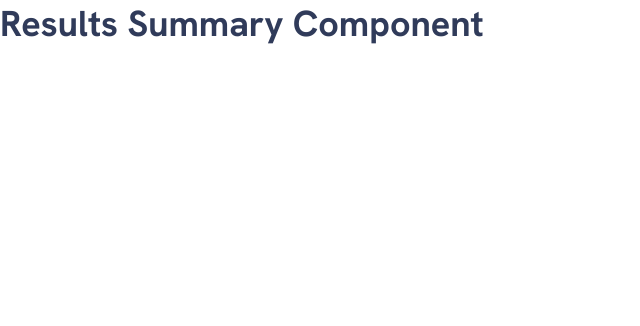
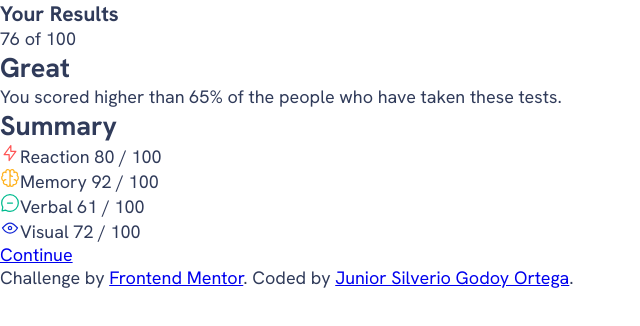
Before and after one commit to JuniorGodoyOrtega/results-summary-component, a plain HTML site: page index.html in a window 1280 px wide. Shown: the whole page, without its empty margins (0-640 px from the left). Drawn offline with Linux system fonts and the light colour scheme.

Commit message:
agrega script para objetos dinamicamente, refactoriza la estructura html

```diff
--- a/index.html
+++ b/index.html
@@ -8,6 +8,33 @@
     <link rel="stylesheet" href="styles/estilos.css">
 </head>
 <body>
-    <h1>Results Summary Component</h1>
+    <main class="container">
+        <article class="card">
+            <section class="card-header">
+                <h1 class="card-title">Your Results</h1>
+                <p class="card-score">
+                    <span class="score-number">76</span>
+                    <span class="score-total">of 100</span>
+                </p>
+                <h2 class="card-subtitle">Great</h2>
+                <p class="card-description">
+                    You scored higher than 65% of the people who have taken these tests.
+                </p>
+            </section>
+            <section class="summary-section">
+                <h2 class="section-title">Summary</h2>
+                <div id="summary-container"></div>
+                <a href="#" class="card-summary-button">Continue</a>
+            </section>
+        </article>
+    </main>
+    <footer class="attribution">
+        Challenge by
+        <a href="https://www.frontendmentor.io?ref=challenge" target="_blank" rel="noopener noreferrer">Frontend
+            Mentor</a>. Coded by
+        <a href="https://github.com/JuniorGodoyOrtega" target="_blank" rel="noopener noreferrer">Junior Silverio Godoy
+            Ortega</a>.
+    </footer>
+    <script src="script.js"></script>
 </body>
 </html>
--- /dev/null
+++ b/script.js
@@ -0,0 +1,37 @@
+const jsonUrl = "./data.json";
+
+const summaryContainer = document.getElementById("summary-container");
+
+fetch(jsonUrl).then((response) => response.json());
+fetch(jsonUrl)
+  .then((response) => response.json())
+  .then((data) => {
+    renderSummary(data);
+  })
+  .catch((error) => console.error("Error al cargar el JSON:", error));
+
+  function renderSummary(data) {
+    data.forEach((item) => {
+      const summaryItem = document.createElement('div');
+      summaryItem.className = 'summary-item';
+
+      const icon = document.createElement('img');
+      icon.src = item.icon;
+      icon.alt = `${item.category} icon`;
+      icon.className = 'summary-icon';
+
+      const label = document.createElement('span');
+      label.className = 'label';
+      label.textContent = item.category;
+
+      const score = document.createElement('span');
+      score.className = 'score';
+      score.textContent = ` ${item.score} / 100`;
+
+      summaryItem.appendChild(icon);
+      summaryItem.appendChild(label);
+      summaryItem.appendChild(score);
+
+      summaryContainer.appendChild(summaryItem);
+    });
+  }
```
